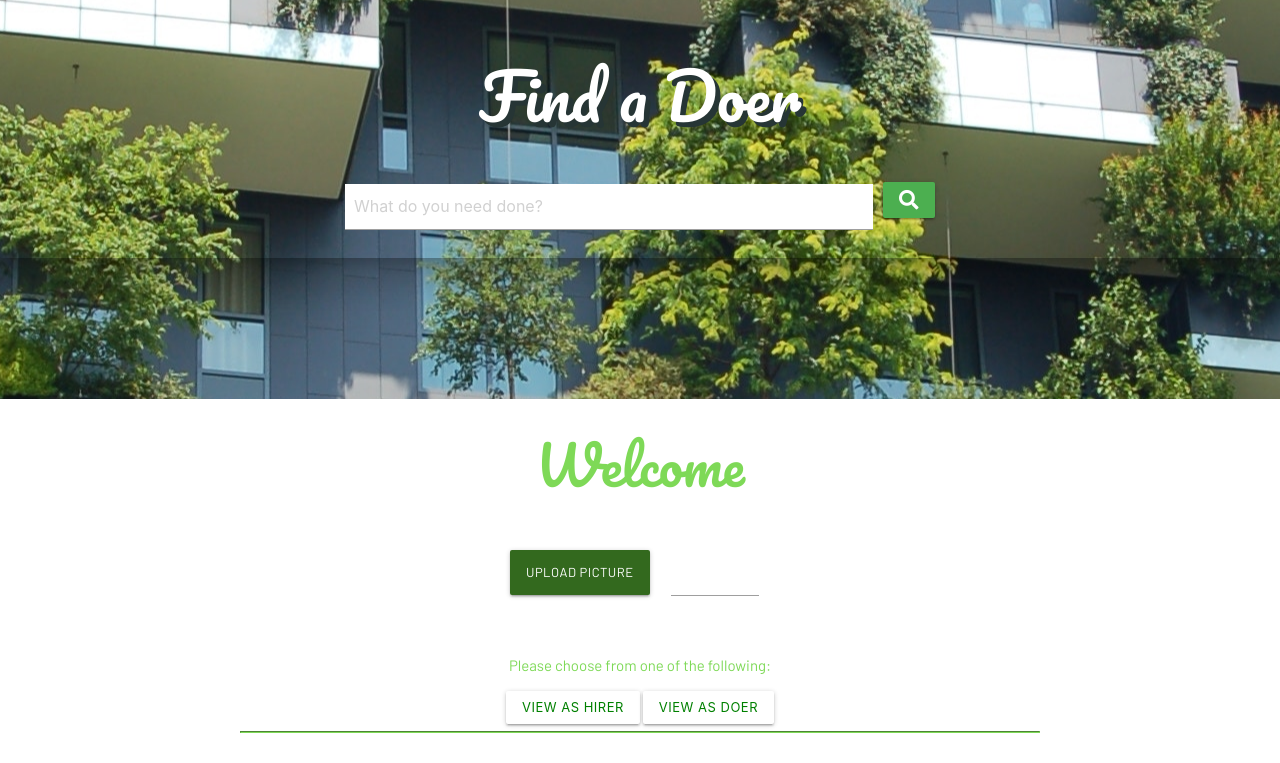
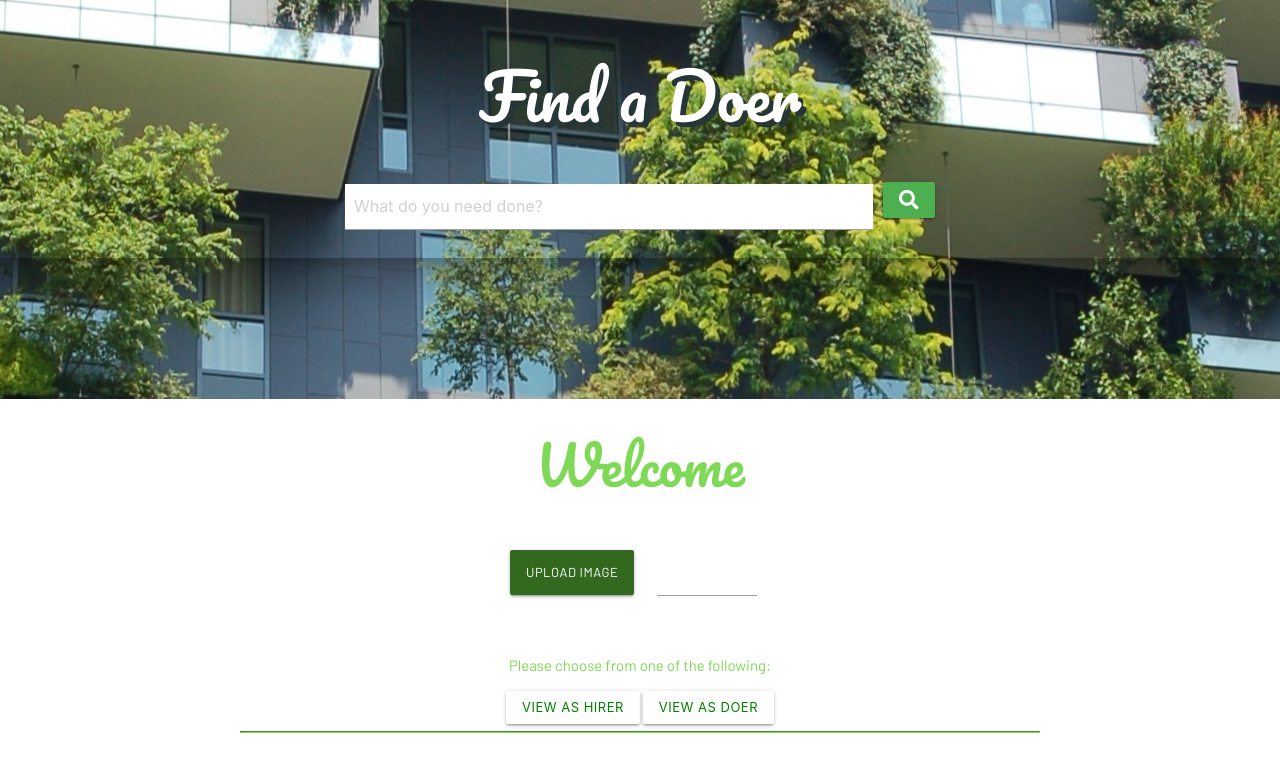
Before and after one commit to nrgtwithers/Doable, a Node project: template views/user.handlebars in a window 1280 px wide. Shown: the part 165-928 px from the top of the page. Run offline with Node 20 templates, Linux system fonts and the light colour scheme; the template is opened without the code that fills it, so the values that code supplies are empty; some libraries are stand-ins or nearby versions.

Commit message:
file path

```diff
--- a/views/user.handlebars
+++ b/views/user.handlebars
@@ -7,7 +7,7 @@
         <form action="#">
             <div class="file-field input-field">
                 <div class="#33691e light-green darken-4 waves-effect waves-light btn-small">
-                    <span>UPLOAD PICTURE</span>
+                    <span>UPLOAD IMAGE</span>
                     <input type="file">
                 </div>
                 <div class="file-path-wrapper">
```
